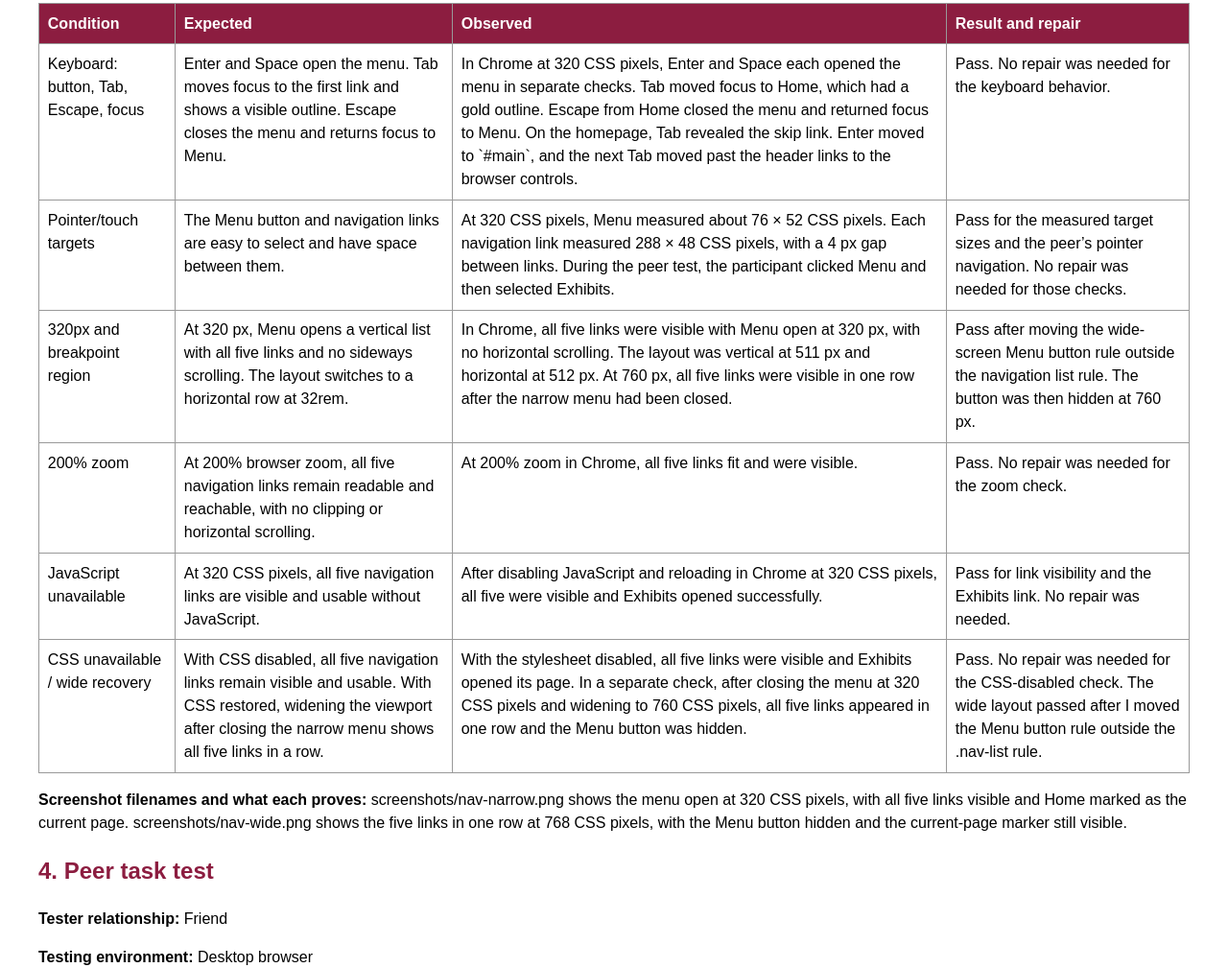
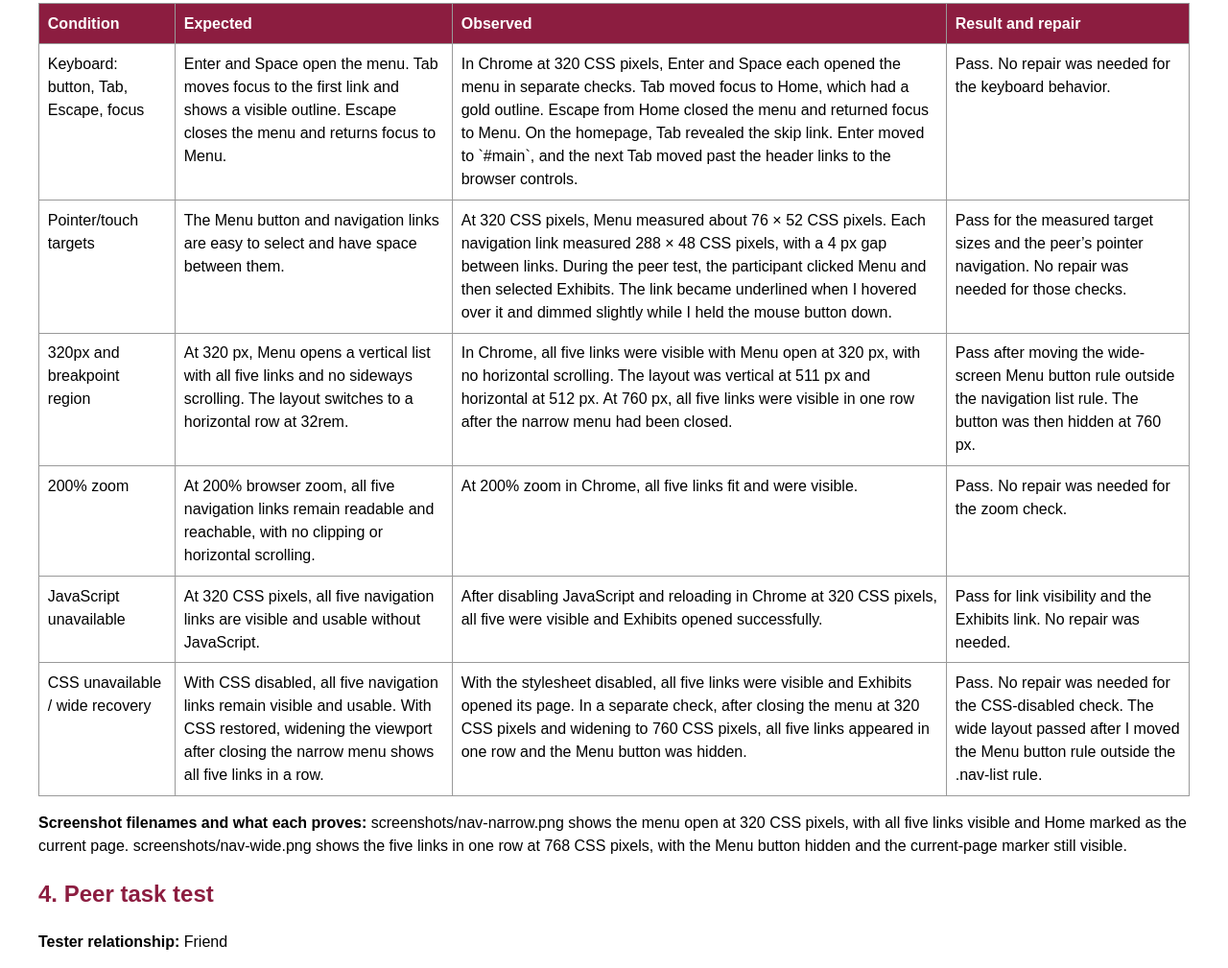
Before and after one commit to kriswojcik-dev/Module5-Responsive-Navigation-Deliverable-Starter, a plain HTML site: page navigation-plan.html in a window 1280 px wide. Shown: the part 1060-2069 px from the top of the page at 96% size. Drawn offline with Linux system fonts and the light colour scheme.

Commit message:
enhance navigation link interaction details in peer test results

```diff
--- a/navigation-plan.html
+++ b/navigation-plan.html
@@ -128,7 +128,7 @@
             <td>The Menu button and navigation links are easy to select and have space between them.</td>
             <td>At 320 CSS pixels, Menu measured about 76 × 52 CSS pixels. Each navigation link measured 288 × 48 CSS
                 pixels, with a 4 px gap between links. During the peer test, the participant clicked Menu and then
-                selected Exhibits.</td>
+                selected Exhibits. The link became underlined when I hovered over it and dimmed slightly while I held the mouse button down.</td>
             <td>Pass for the measured target sizes and the peer’s pointer navigation. No repair was needed for those
                 checks.</td>
         </tr>
```
